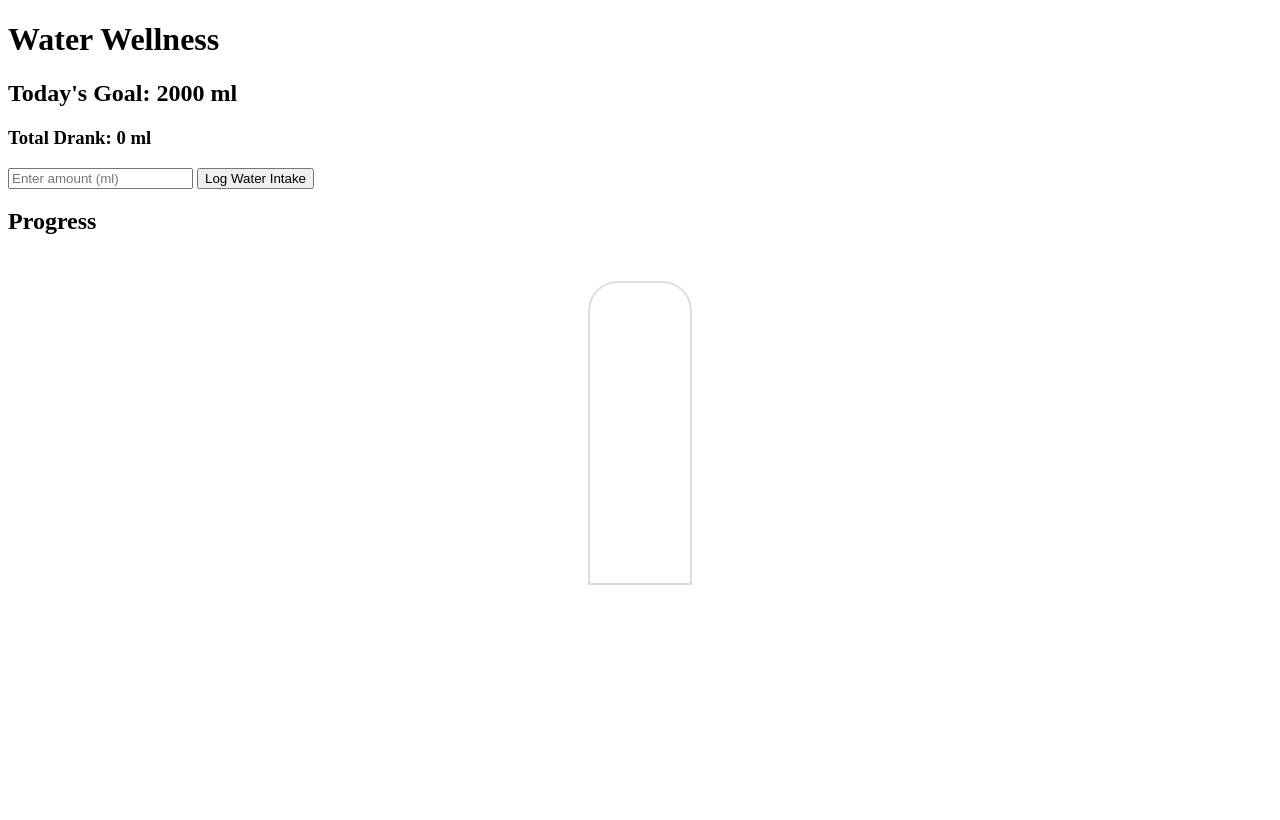
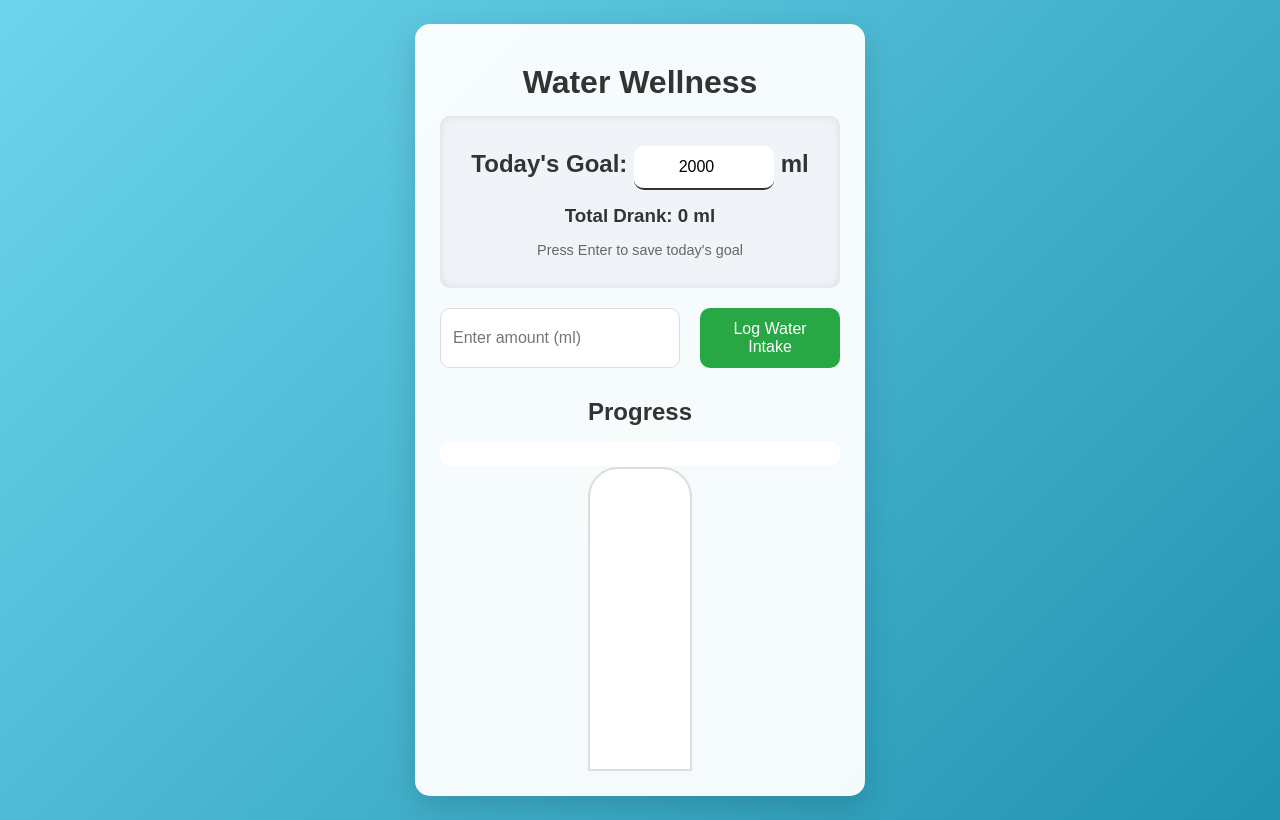
Before and after one commit to ArmandoSNHU/Water-Wellness-App, a plain HTML site: page index.html in a window 1280 px wide. Drawn offline with Linux system fonts and the light colour scheme.

Commit message:
made goal editable

```diff
--- a/index.html
+++ b/index.html
@@ -10,8 +10,9 @@
     <div class="container">
         <h1>Water Wellness</h1>
         <div class="goal-info">
-            <h2>Today's Goal: <span id="goal">2000 ml</span></h2>
+            <h2>Today's Goal: <input type="number" id="goal-input" value="2000" /> ml</h2>
             <h3>Total Drank: <span id="total-drank">0 ml</span></h3>
+            <p class="instructions">Press Enter to save today's goal</p>
         </div>
         <div class="input-section">
             <input type="number" id="amount" placeholder="Enter amount (ml)" />
@@ -39,6 +40,7 @@
             </div>
         </div>
         <audio id="water-sound" src="assets/waterW.mp3" preload="auto"></audio>
+        <audio id="celebrate-sound" src="assets/Ta Da-SoundBible.com-1884170640.mp3" preload="auto"></audio>
     </div>
     <script src="script.js"></script>
 </body>
--- a/script.js
+++ b/script.js
@@ -1,6 +1,31 @@
 document.addEventListener('DOMContentLoaded', () => {
     updateProgress(); // Initialize progress on load
+
+    // Listen for "Enter" key to save the daily goal
+    const goalInput = document.getElementById('goal-input');
+    goalInput.addEventListener('keypress', function (event) {
+        if (event.key === "Enter") {
+            saveGoal();
+        }
+    });
 });
+
+function saveGoal() {
+    const goalInput = document.getElementById('goal-input');
+    const newGoal = parseInt(goalInput.value);
+    if (!newGoal || newGoal <= 0) {
+        alert("Please enter a valid goal.");
+        return;
+    }
+
+    // Update the progress bar max value
+    const progressBar = document.getElementById('progress-bar');
+    progressBar.max = newGoal;
+
+    // Recalculate progress with the new goal
+    const totalDrank = parseInt(document.getElementById('total-drank').textContent.split(' ')[0]);
+    updateProgress(totalDrank);
+}
 
 function addWater() {
     const amountInput = document.getElementById('amount');
@@ -39,9 +64,10 @@ function playWaterSound() {
 }
 
 function updateProgress(totalDrank = 0) {
-    const goal = 2000; // Daily goal in ml
+    const goal = parseInt(document.getElementById('goal-input').value); // Get the current goal
     const progressBar = document.getElementById('progress-bar');
     const waterLevel = document.querySelector('.water-level');
+    const celebrateSound = document.getElementById('celebrate-sound');
 
     progressBar.value = totalDrank;
     progressBar.max = goal;
@@ -52,6 +78,8 @@ function updateProgress(totalDrank = 0) {
     // Update the height of the water level in the bottle
     waterLevel.style.height = `${percentage}%`;
 
-    // Change progress bar color progressively based on the percentage
-    progressBar.style.backgroundColor = `rgba(79, 195, 247, ${percentage / 100})`;
+    // Play celebration sound if the goal is met
+    if (totalDrank >= goal) {
+        celebrateSound.play();
+    }
 }
--- a/styles.css
+++ b/styles.css
@@ -1,4 +1,80 @@
-/* Progress bar color transition */
+/* Body and container styling */
+body {
+    background: linear-gradient(135deg, #6dd5ed, #2193b0);
+    font-family: 'Poppins', sans-serif;
+    display: flex;
+    justify-content: center;
+    align-items: center;
+    height: 100vh;
+    margin: 0;
+    padding: 10px;
+}
+
+.container {
+    background: rgba(255, 255, 255, 0.95);
+    padding: 25px;
+    border-radius: 15px;
+    width: 90%;
+    max-width: 400px;
+    box-shadow: 0 10px 30px rgba(0, 0, 0, 0.15);
+    text-align: center;
+}
+
+/* Headings and info sections */
+h1, h2, h3 {
+    margin: 15px 0;
+    color: #333;
+}
+
+.goal-info {
+    background: #f0f4f8;
+    padding: 15px;
+    border-radius: 10px;
+    box-shadow: inset 0 0 10px rgba(0, 0, 0, 0.1);
+    margin-bottom: 20px;
+}
+
+/* Input section styling */
+.input-section {
+    display: flex;
+    justify-content: space-between;
+    gap: 10px;
+}
+
+input[type="number"] {
+    width: 60%;
+    padding: 12px;
+    border: 1px solid #ddd;
+    border-radius: 10px;
+    font-size: 1rem;
+    box-sizing: border-box;
+}
+
+button {
+    width: 35%;
+    padding: 12px;
+    background: #28a745;
+    color: white;
+    border: none;
+    border-radius: 10px;
+    cursor: pointer;
+    font-size: 1rem;
+    transition: background 0.3s, transform 0.1s;
+}
+
+button:hover {
+    background: #218838;
+}
+
+button:active {
+    transform: scale(0.98);
+}
+
+/* Progress bar styling */
+.progress {
+    margin-top: 30px;
+}
+
 progress {
     width: 100%;
     height: 25px;
@@ -12,11 +88,11 @@ progress::-webkit-progress-bar {
 }
 
 progress::-webkit-progress-value {
-    background-color: #4FC3F7; /* Match the darker blue shade of the bottle water */
+    background-color: #4FC3F7; /* Match the lighter blue shade of the bottle water */
     transition: background-color 1s ease;
 }
 
-/* Adjust the water level height */
+/* Bottle container and wave styling */
 .bottle-container {
     position: relative;
     width: 100px;
@@ -33,12 +109,33 @@ progress::-webkit-progress-value {
     bottom: 0;
     width: 100%;
     height: 0%; /* Start empty */
-    background-color: #b3e5fc; /* Light blue color */
+    background-color: #4FC3F7; /* Light blue color for the water level */
     transition: height 1s ease-in-out;
 }
 
 .bottle .wave {
-    fill: #4FC3F7; /* Darker blue color */
+    fill: #4FC3F7; /* Same blue color for consistency */
     width: 100%;
     height: auto;
 }
+
+/* Goal input and instructions styling */
+#goal-input {
+    width: 140px;
+    text-align: center;
+    font-size: 1rem;
+    border: none;
+    border-bottom: 2px solid #333;
+    outline: none;
+    transition: border-color 0.3s ease;
+}
+
+#goal-input:focus {
+    border-color: #4FC3F7;
+}
+
+.instructions {
+    font-size: 0.9rem;
+    color: #666;
+    margin-top: 5px;
+}
```
Also changed, not shown: 2 other files.
